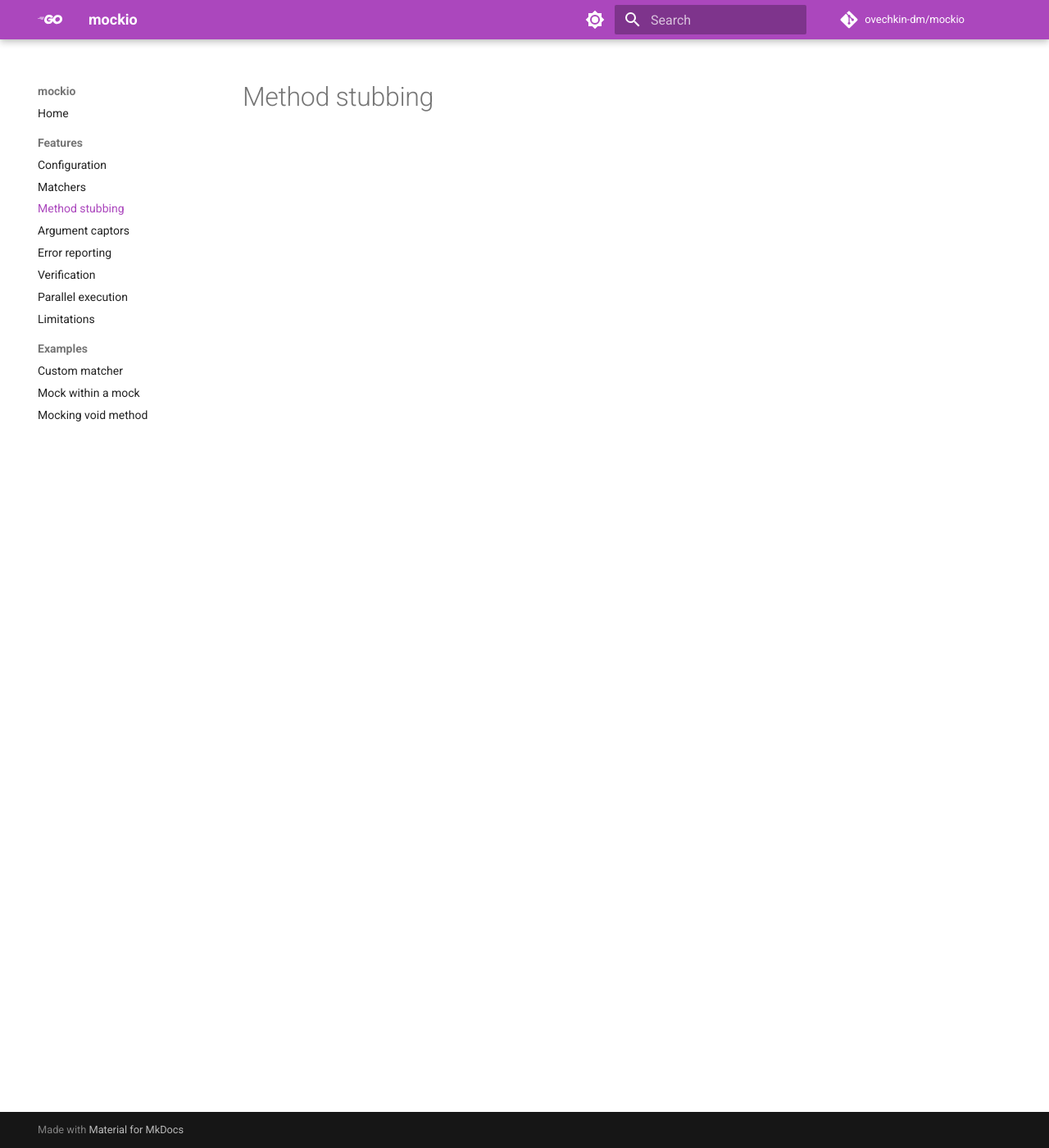
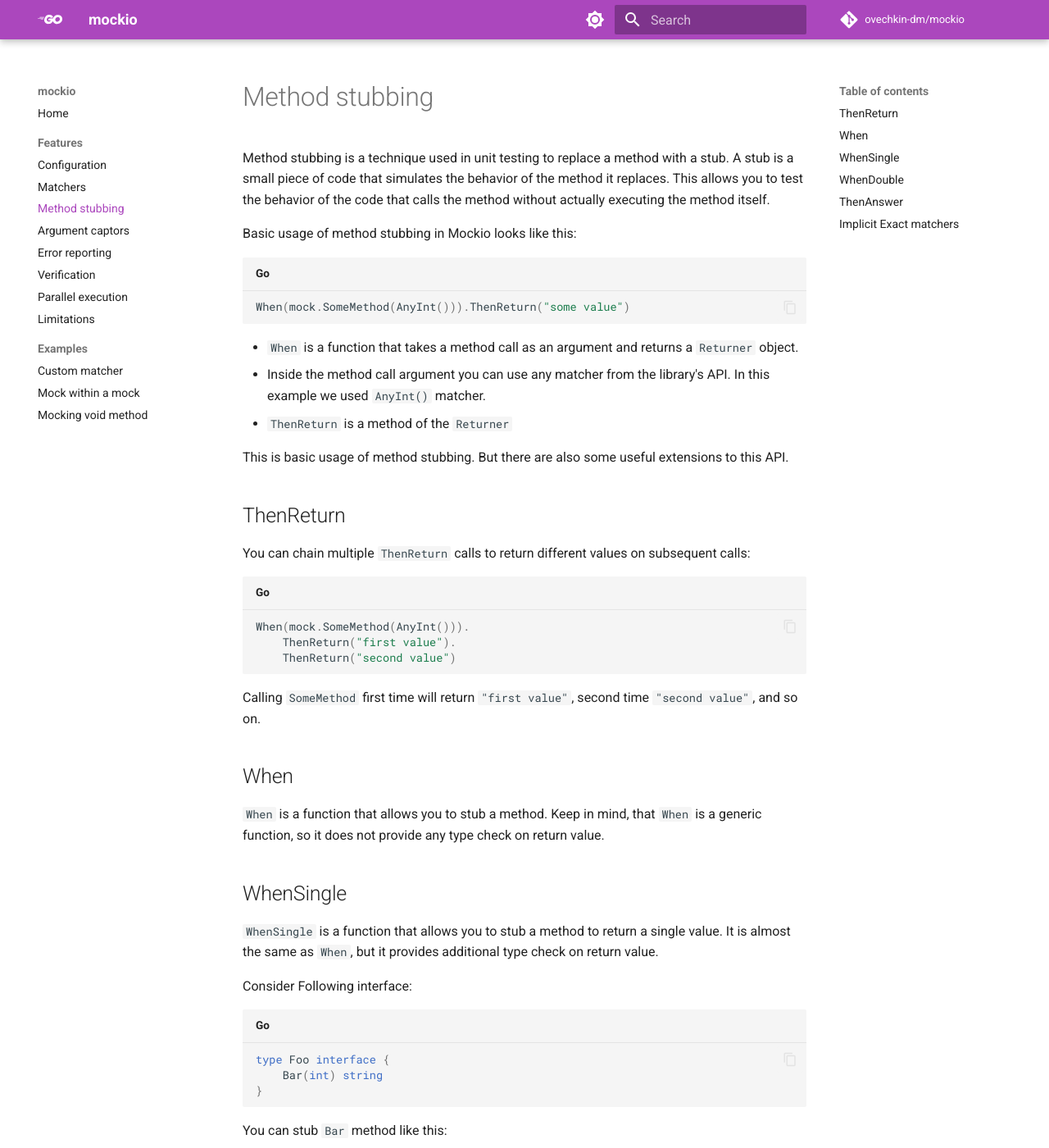
Before and after one commit to ovechkin-dm/mockio, an MkDocs documentation site: the page built from docs/features/method-stubbing.md, in a window 1280 px wide and 1400 px high. Shown: the whole window at 82% size. Built offline with MkDocs 1.6.1 and Material for MkDocs 9.7.7, drawn with Linux system fonts in a browser that asks for light colours; comment, search, counter and statistics services are not loaded; some of the changed text lies outside the part shown.

Commit message:
add stubbing docs

````diff
--- a/docs/features/method-stubbing.md
+++ b/docs/features/method-stubbing.md
@@ -1 +1,137 @@
 # Method stubbing
+
+Method stubbing is a technique used in unit testing to replace a method with a stub. A stub is a small piece of code
+that simulates the behavior of the method it replaces. This allows you to test the behavior of the code that calls the
+method without actually executing the method itself.
+
+Basic usage of method stubbing in Mockio looks like this:
+
+```go
+When(mock.SomeMethod(AnyInt())).ThenReturn("some value")
+```
+
+* `When` is a function that takes a method call as an argument and returns a `Returner` object.
+* Inside the method call argument you can use any matcher from the library's API. In this example we used `AnyInt()` matcher.
+* `ThenReturn` is a method of the `Returner`
+
+This is basic usage of method stubbing. But there are also some useful extensions to this API.
+
+## ThenReturn
+
+You can chain multiple `ThenReturn` calls to return different values on subsequent calls:
+
+```go
+When(mock.SomeMethod(AnyInt())).
+    ThenReturn("first value").
+    ThenReturn("second value")
+```
+
+Calling `SomeMethod` first time will return `"first value"`, second time `"second value"`, and so on.
+
+## When
+
+`When` is a function that allows you to stub a method.
+Keep in mind, that `When` is a generic function, so it does not provide any type check on return value.
+
+
+## WhenSingle
+
+`WhenSingle` is a function that allows you to stub a method to return a single value.
+It is almost the same as `When`, but it provides additional type check on return value.
+
+Consider Following interface:
+```go
+type Foo interface {
+    Bar(int) string
+}
+```
+
+You can stub `Bar` method like this:
+```go
+WhenSingle(mock.Bar(AnyInt())).ThenReturn("some value")
+```
+
+However, this will not compile:
+```go
+WhenSingle(mock.Bar(AnyInt())).ThenReturn(42)
+```
+
+But this will:
+```go
+When(mock.Bar(AnyInt())).ThenReturn(42)
+```
+
+## WhenDouble
+
+`WhenDouble` is a function that allows you to stub a method to return two values.
+It is almost the same as `When`, but it provides additional type check on return values.
+
+Consider Following interface:
+```go
+type Foo interface {
+    Bar(int) (string, error)
+}
+```
+
+You can stub `Bar` method like this:
+```go
+WhenDouble(mock.Bar(AnyInt())).ThenReturn("some value", nil)
+```
+
+However, this will not compile:
+```go
+WhenDouble(mock.Bar(AnyInt())).ThenReturn("some value", 42)
+```
+
+But this will:
+```go
+When(mock.Bar(AnyInt())).ThenReturn("some value", 42)
+```
+
+## ThenAnswer
+
+`Answer` is a function that allows you to stub a method to return a value based on the arguments passed to the method.
+
+Consider following interface:
+```go
+type Foo interface {
+    Bar(int) string
+}
+```
+
+You can stub `Bar` method like this:
+```go
+mock := Mock[Foo]()
+WhenSingle(mock.Bar(AnyInt())).ThenAnswer(func(args []any) string {
+    return fmt.Sprintf("Hello, %d", args[0].(int))
+})
+```
+
+When `Bar` method is called with argument `42`, it will return `"Hello, 42"`.
+
+## Implicit `Exact` matchers
+
+Consider following interface:
+
+```go
+type Foo interface {
+    Bar(int, int) string
+}
+
+```
+
+To stub `Bar` method, we can use something like this:
+```go
+When(mock.Bar(Exact(1), Exact(2))).ThenReturn("some value")
+```
+
+However, this can be simplified to:
+```go
+When(mock.Bar(1, 2)).ThenReturn("some value")
+```
+
+In short, you can omit using matchers when you want to match exact values, but they all should be exact.
+For example, this will not work:
+```go
+When(mock.Bar(1, Exact(2))).ThenReturn("some value")
+```
````
Also changed, not shown: docs/features/error-reporting.md (+19 -19 lines).
